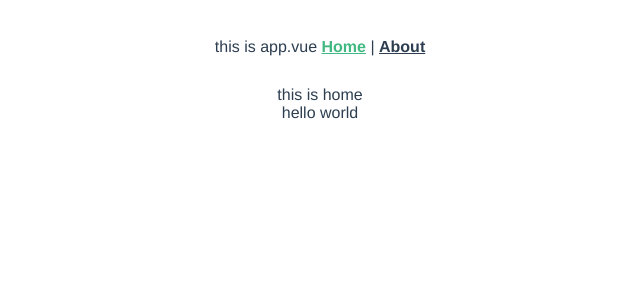
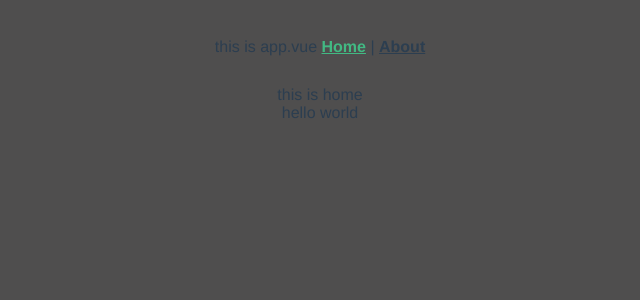
Before and after one commit to asdf-dev/cs2iglClient, a Vue app: page / in a window 1280 px wide. Shown: the top 300 px of the page, without its empty margins (320-960 px from the left). Built offline with nearby package versions, Linux system fonts and the light colour scheme.

Commit message:
feature: added background color

```diff
--- /dev/null
+++ b/src/global.css
@@ -0,0 +1,3 @@
+body {
+    background-color: #4f4e4e;
+  }
```
Also changed, not shown: src/main.ts (+5 -4 lines).
